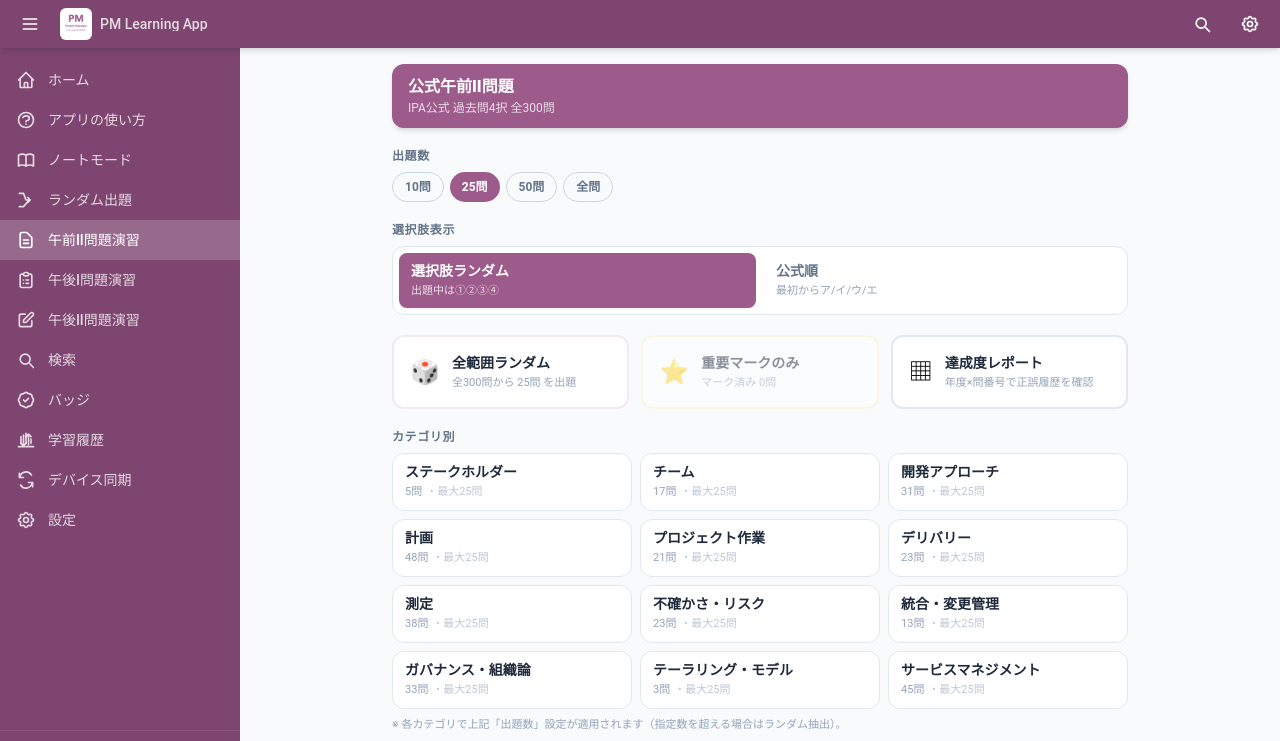
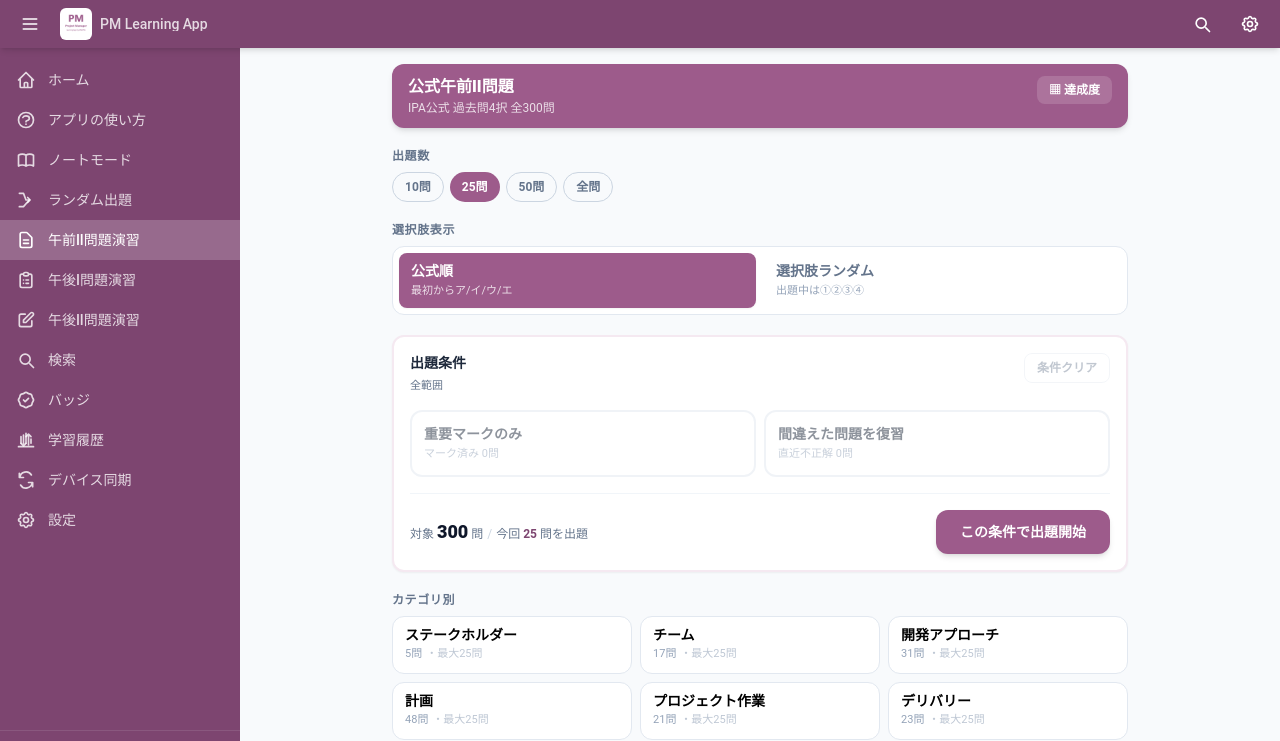
Before and after one commit to hmamiya52-bit/PM-learning_app-pro, a React (Vite) app: page /morning in a window 1280 px wide. Shown: the top 741 px of the page. Built offline with nearby package versions, Linux system fonts and the light colour scheme.

Commit message:
[X] 午前II 出題条件選択フロー改善

```diff
--- a/src/lib/preferences.ts
+++ b/src/lib/preferences.ts
@@ -31,9 +31,9 @@ export function setMorningFontSize(size: FontSize): void {
 export function getMorningChoiceShuffle(): boolean {
   try {
     const v = localStorage.getItem(MORNING_CHOICE_SHUFFLE_KEY)
-    return v === null ? true : v === 'true'
+    return v === null ? false : v === 'true'
   } catch {
-    return true
+    return false
   }
 }
 
--- a/src/pages/OfficialMorningQuiz.tsx
+++ b/src/pages/OfficialMorningQuiz.tsx
@@ -10,7 +10,7 @@ import { getImportantIds } from '../lib/importantMarks'
 import { loadMorningRecords } from '../lib/morningRecords'
 import { getMorningChoiceShuffle, setMorningChoiceShuffle } from '../lib/preferences'
 import MorningAchievementReport from '../components/morning/MorningAchievementReport'
-import type { OfficialMorningQuestion } from '../types'
+import type { MorningRecord, OfficialMorningQuestion } from '../types'
 
 /**
  * 公式午前II トップ画面（/morning）
@@ -25,6 +25,7 @@ import type { OfficialMorningQuestion } from '../types'
  */
 
 type QuestionCount = 10 | 25 | 50 | 'all'
+type MorningSessionScope = 'random' | 'year' | 'important' | 'single' | 'category'
 
 function shuffle<T>(arr: T[]): T[] {
   const result = [...arr]
@@ -35,12 +36,26 @@ function shuffle<T>(arr: T[]): T[] {
   return result
 }
 
+function latestResultMap(records: MorningRecord[]): Map<string, boolean> {
+  const result = new Map<string, boolean>()
+  for (const record of records) {
+    if (!result.has(record.questionId)) {
+      result.set(record.questionId, record.isCorrect)
+    }
+  }
+  return result
+}
+
 export default function OfficialMorningQuiz() {
   const navigate = useNavigate()
   const [count, setCount] = useState<QuestionCount>(25)
   const [shuffleChoices, setShuffleChoices] = useState(() => getMorningChoiceShuffle())
   const [reportOpen, setReportOpen] = useState(false)
   const [morningRecords, setMorningRecords] = useState(() => loadMorningRecords())
+  const [selectedCategoryIds, setSelectedCategoryIds] = useState<string[]>([])
+  const [selectedYears, setSelectedYears] = useState<string[]>([])
+  const [importantOnly, setImportantOnly] = useState(false)
+  const [wrongOnly, setWrongOnly] = useState(false)
 
   const allCount = officialMorningQuestions.length
   const importantIds = useMemo(
@@ -50,6 +65,11 @@ export default function OfficialMorningQuiz() {
   const importantQuestions = useMemo(
     () => officialMorningQuestions.filter((q) => importantIds.has(q.id)),
     [importantIds],
+  )
+  const latestResults = useMemo(() => latestResultMap(morningRecords), [morningRecords])
+  const wrongQuestions = useMemo(
+    () => officialMorningQuestions.filter((q) => latestResults.get(q.id) === false),
+    [latestResults],
   )
 
   // カテゴリ別グルーピング（categoryId が設定されている問題のみ）
@@ -84,10 +104,55 @@ export default function OfficialMorningQuiz() {
     }
   }, [morningRecords])
 
+  const selectedCategorySet = useMemo(() => new Set(selectedCategoryIds), [selectedCategoryIds])
+  const selectedYearSet = useMemo(() => new Set(selectedYears), [selectedYears])
+
+  const filteredQuestions = useMemo(
+    () =>
+      officialMorningQuestions.filter((q) => {
+        if (selectedCategorySet.size > 0 && (!q.categoryId || !selectedCategorySet.has(q.categoryId))) {
+          return false
+        }
+        if (selectedYearSet.size > 0 && !selectedYearSet.has(q.year)) {
+          return false
+        }
+        if (importantOnly && !importantIds.has(q.id)) {
+          return false
+        }
+        if (wrongOnly && latestResults.get(q.id) !== false) {
+          return false
+        }
+        return true
+      }),
+    [importantIds, importantOnly, latestResults, selectedCategorySet, selectedYearSet, wrongOnly],
+  )
+
+  const plannedCount =
+    count === 'all' ? filteredQuestions.length : Math.min(count, filteredQuestions.length)
+
+  const activeFilterLabels = useMemo(() => {
+    const labels: string[] = []
+    if (selectedCategoryIds.length > 0) {
+      const names = selectedCategoryIds
+        .map((id) => categories.find((c) => c.id === id)?.name ?? id)
+        .join('・')
+      labels.push(`カテゴリ: ${names}`)
+    }
+    if (selectedYears.length > 0) {
+      const names = selectedYears
+        .map((year) => getMorningQuestionsByYear(year)[0]?.yearLabel ?? year)
+        .join('・')
+      labels.push(`年度: ${names}`)
+    }
+    if (importantOnly) labels.push('重要マークのみ')
+    if (wrongOnly) labels.push('直近不正解のみ')
+    return labels
+  }, [importantOnly, selectedCategoryIds, selectedYears, wrongOnly])
+
   // 出題リストを構築して Session 画面へ
   const startSession = (
     list: OfficialMorningQuestion[],
-    scope: 'random' | 'year' | 'important' | 'single' | 'category',
+    scope: MorningSessionScope,
     yearLabel?: string,
   ) => {
     const shuffled = shuffle(list)
@@ -101,30 +166,42 @@ export default function OfficialMorningQuiz() {
     })
   }
 
-  const handleRandom = () =>
-    startSession(officialMorningQuestions, 'random')
+  const toggleCategory = (categoryId: string) => {
+    setSelectedCategoryIds((prev) =>
+      prev.includes(categoryId)
+        ? prev.filter((id) => id !== categoryId)
+        : [...prev, categoryId],
+    )
+  }
 
-  const handleImportant = () => {
-    if (importantQuestions.length === 0) {
-      alert('重要マーク済みの公式午前II問題がありません。\n問題画面の ☆ をタップしてマークしてください。')
+  const toggleYear = (year: string) => {
+    setSelectedYears((prev) =>
+      prev.includes(year)
+        ? prev.filter((id) => id !== year)
+        : [...prev, year],
+    )
+  }
+
+  const clearFilters = () => {
+    setSelectedCategoryIds([])
+    setSelectedYears([])
+    setImportantOnly(false)
+    setWrongOnly(false)
+  }
+
+  const handleStartSelected = () => {
+    if (filteredQuestions.length === 0) {
+      alert('現在の条件に合う問題がありません。条件を変更してください。')
       return
     }
-    startSession(importantQuestions, 'important')
-  }
-
-  const handleYear = (year: string) => {
-    const list = getMorningQuestionsByYear(year)
-    if (list.length === 0) return
-    const yearLabel = list[0].yearLabel
-    startSession(list, 'year', yearLabel)
-  }
-
-  const handleCategory = (categoryId: string) => {
-    const list = byCategory.get(categoryId) ?? []
-    if (list.length === 0) return
-    const name = categories.find((c) => c.id === categoryId)?.name ?? categoryId
-    // yearLabel フィールドにカテゴリ名を流用（Summary 画面の表示用、scope=category で区別）
-    startSession(list, 'category', name)
+    const scope: MorningSessionScope =
+      importantOnly ? 'important'
+      : selectedCategoryIds.length > 0 ? 'category'
+      : selectedYears.length > 0 ? 'year'
+      : 'random'
+    const label =
+      activeFilterLabels.length > 0 ? activeFilterLabels.join(' / ') : '全範囲ランダム'
+    startSession(filteredQuestions, scope, label)
   }
 
   const handleReportQuestion = (question: OfficialMorningQuestion) => {
@@ -143,6 +220,8 @@ export default function OfficialMorningQuiz() {
 
         {/* Header */}
         <header className="rounded-xl bg-brand text-white px-4 py-3 shadow-md">
+          <div className="flex items-start gap-3">
+            <div className="flex-1 min-w-0">
               <h1 className="text-base font-black leading-snug">公式午前II問題</h1>
               <p className="text-xs text-white/80 mt-0.5">
                 IPA公式 過去問4択 全{allCount}問
@@ -153,6 +232,18 @@ export default function OfficialMorningQuiz() {
                   </>
                 )}
               </p>
+            </div>
+            <button
+              type="button"
+              onClick={() => {
+                setMorningRecords(loadMorningRecords())
+                setReportOpen(true)
+              }}
+              className="flex-shrink-0 rounded-lg bg-white/15 px-3 py-1.5 text-xs font-bold text-white hover:bg-white/25 focus:outline-none focus-visible:ring-2 focus-visible:ring-white"
+            >
+              ▦ 達成度
+            </button>
+          </div>
         </header>
 
         {/* 問題数セレクタ */}
@@ -185,6 +276,21 @@ export default function OfficialMorningQuiz() {
           <div className="grid grid-cols-2 gap-2 rounded-xl bg-white border border-slate-200 p-1.5">
             <button
               type="button"
+              onClick={() => handleShuffleChoicesChange(false)}
+              aria-pressed={!shuffleChoices}
+              className={`rounded-lg px-3 py-2 text-left transition-colors ${
+                !shuffleChoices
+                  ? 'bg-brand text-white shadow-sm'
+                  : 'text-slate-500 hover:bg-slate-50'
+              }`}
+            >
+              <span className="block text-sm font-bold">公式順</span>
+              <span className={`block text-[11px] mt-0.5 ${!shuffleChoices ? 'text-white/80' : 'text-slate-400'}`}>
+                最初からア/イ/ウ/エ
+              </span>
+            </button>
+            <button
+              type="button"
               onClick={() => handleShuffleChoicesChange(true)}
               aria-pressed={shuffleChoices}
               className={`rounded-lg px-3 py-2 text-left transition-colors ${
@@ -198,69 +304,82 @@ export default function OfficialMorningQuiz() {
                 出題中は①②③④
               </span>
             </button>
-            <button
-              type="button"
-              onClick={() => handleShuffleChoicesChange(false)}
-              aria-pressed={!shuffleChoices}
-              className={`rounded-lg px-3 py-2 text-left transition-colors ${
-                !shuffleChoices
-                  ? 'bg-brand text-white shadow-sm'
-                  : 'text-slate-500 hover:bg-slate-50'
-              }`}
-            >
-              <span className="block text-sm font-bold">公式順</span>
-              <span className={`block text-[11px] mt-0.5 ${!shuffleChoices ? 'text-white/80' : 'text-slate-400'}`}>
-                最初からア/イ/ウ/エ
-              </span>
-            </button>
           </div>
         </section>
 
-        {/* メインアクション */}
-        <section className="grid grid-cols-1 sm:grid-cols-3 gap-3">
-          <button
-            onClick={handleRandom}
-            className="flex items-center gap-3 bg-white rounded-xl border-2 border-brand-light px-4 py-4 hover:border-brand hover:shadow-md transition-all text-left"
-          >
-            <span className="text-2xl flex-shrink-0">🎲</span>
+        {/* 出題条件 + 開始ボタン */}
+        <section className="rounded-xl bg-white border-2 border-brand-light px-4 py-4 shadow-sm space-y-4">
+          <div className="flex items-start gap-3">
             <div className="flex-1 min-w-0">
-              <p className="text-sm font-bold text-slate-800">全範囲ランダム</p>
-              <p className="text-[11px] text-slate-400 mt-0.5">
-                全{allCount}問から {count === 'all' ? '全問' : `${count}問`} を出題
+              <h2 className="text-sm font-black text-slate-800">出題条件</h2>
+              <p className="text-[11px] text-slate-500 mt-1 leading-relaxed">
+                {activeFilterLabels.length > 0 ? activeFilterLabels.join(' / ') : '全範囲'}
               </p>
             </div>
+            <button
+              type="button"
+              onClick={clearFilters}
+              disabled={activeFilterLabels.length === 0}
+              className="flex-shrink-0 rounded-lg border border-slate-200 px-3 py-1.5 text-xs font-bold text-slate-500 hover:border-brand hover:text-brand disabled:opacity-40 disabled:cursor-not-allowed"
+            >
+              条件クリア
             </button>
+          </div>
 
+          <div className="grid grid-cols-1 sm:grid-cols-2 gap-2">
             <button
-            onClick={handleImportant}
-            disabled={importantQuestions.length === 0}
-            className="flex items-center gap-3 bg-white rounded-xl border-2 border-amber-100 px-4 py-4 hover:border-amber-400 hover:shadow-md transition-all text-left disabled:opacity-50 disabled:cursor-not-allowed"
+              type="button"
+              onClick={() => setImportantOnly((prev) => !prev)}
+              disabled={!importantOnly && importantQuestions.length === 0}
+              aria-pressed={importantOnly}
+              className={`rounded-xl border-2 px-3 py-3 text-left transition-all disabled:opacity-50 disabled:cursor-not-allowed ${
+                importantOnly
+                  ? 'border-amber-400 bg-amber-50'
+                  : 'border-slate-200 hover:border-amber-300 hover:bg-amber-50/60'
+              }`}
             >
-            <span className="text-2xl flex-shrink-0">⭐</span>
-            <div className="flex-1 min-w-0">
               <p className="text-sm font-bold text-slate-800">重要マークのみ</p>
               <p className="text-[11px] text-slate-400 mt-0.5">
                 マーク済み {importantQuestions.length}問
               </p>
-            </div>
             </button>
 
             <button
               type="button"
               onClick={() => {
                 setMorningRecords(loadMorningRecords())
-              setReportOpen(true)
+                setWrongOnly((prev) => !prev)
               }}
-            className="flex items-center gap-3 bg-white rounded-xl border-2 border-slate-200 px-4 py-4 hover:border-brand hover:shadow-md transition-all text-left"
+              disabled={!wrongOnly && wrongQuestions.length === 0}
+              aria-pressed={wrongOnly}
+              className={`rounded-xl border-2 px-3 py-3 text-left transition-all disabled:opacity-50 disabled:cursor-not-allowed ${
+                wrongOnly
+                  ? 'border-red-400 bg-red-50'
+                  : 'border-slate-200 hover:border-red-300 hover:bg-red-50/60'
+              }`}
             >
-            <span className="text-2xl flex-shrink-0">▦</span>
-            <div className="flex-1 min-w-0">
-              <p className="text-sm font-bold text-slate-800">達成度レポート</p>
+              <p className="text-sm font-bold text-slate-800">間違えた問題を復習</p>
               <p className="text-[11px] text-slate-400 mt-0.5">
-                年度×問番号で正誤履歴を確認
+                直近不正解 {wrongQuestions.length}問
               </p>
+            </button>
           </div>
+
+          <div className="flex flex-col gap-3 sm:flex-row sm:items-center sm:justify-between border-t border-slate-100 pt-4">
+            <p className="text-xs text-slate-500">
+              対象 <span className="text-lg font-black tabular-nums text-slate-900">{filteredQuestions.length}</span> 問
+              <span className="mx-1 text-slate-300">/</span>
+              今回 <span className="font-bold tabular-nums text-brand-dark">{plannedCount}</span> 問を出題
+            </p>
+            <button
+              type="button"
+              onClick={handleStartSelected}
+              disabled={filteredQuestions.length === 0}
+              className="w-full sm:w-auto rounded-xl bg-brand px-6 py-3 text-sm font-black text-white shadow-md hover:bg-brand-dark focus:outline-none focus-visible:ring-2 focus-visible:ring-brand disabled:bg-slate-200 disabled:text-slate-400 disabled:shadow-none disabled:cursor-not-allowed"
+            >
+              この条件で出題開始
             </button>
+          </div>
         </section>
 
         {/* カテゴリ別カード */}
@@ -277,11 +396,17 @@ export default function OfficialMorningQuiz() {
               {categoryCards.map((c) => (
                 <button
                   key={c.id}
-                  onClick={() => handleCategory(c.id)}
-                  className="flex flex-col items-start bg-white rounded-xl border border-slate-200 px-3 py-2.5 hover:border-brand hover:shadow-md transition-all text-left"
+                  type="button"
+                  onClick={() => toggleCategory(c.id)}
+                  aria-pressed={selectedCategorySet.has(c.id)}
+                  className={`flex flex-col items-start rounded-xl border px-3 py-2.5 hover:shadow-md transition-all text-left ${
+                    selectedCategorySet.has(c.id)
+                      ? 'bg-brand-light border-brand text-brand-darker'
+                      : 'bg-white border-slate-200 hover:border-brand'
+                  }`}
                 >
-                  <p className="text-sm font-bold text-slate-800 leading-tight">{c.name}</p>
-                  <p className="text-[11px] text-slate-400 mt-0.5">
+                  <p className="text-sm font-bold leading-tight">{c.name}</p>
+                  <p className={`text-[11px] mt-0.5 ${selectedCategorySet.has(c.id) ? 'text-brand-dark/80' : 'text-slate-400'}`}>
                     {c.count}問
                     <span className="ml-1 opacity-60">{count === 'all' ? '・全問' : `・最大${count}問`}</span>
                   </p>
@@ -290,7 +415,7 @@ export default function OfficialMorningQuiz() {
             </div>
           )}
           <p className="text-[11px] text-slate-400 mt-2">
-            ※ 各カテゴリで上記「出題数」設定が適用されます（指定数を超える場合はランダム抽出）。
+            ※ 複数選択できます。未選択なら全カテゴリが対象です。
           </p>
         </section>
 
@@ -306,18 +431,26 @@ export default function OfficialMorningQuiz() {
               return (
                 <button
                   key={year}
-                  onClick={() => handleYear(year)}
+                  type="button"
+                  onClick={() => toggleYear(year)}
                   disabled={list.length === 0}
-                  className="flex flex-col items-start bg-white rounded-xl border border-slate-200 px-3 py-2.5 hover:border-brand hover:shadow-md transition-all text-left disabled:opacity-50 disabled:cursor-not-allowed"
+                  aria-pressed={selectedYearSet.has(year)}
+                  className={`flex flex-col items-start rounded-xl border px-3 py-2.5 hover:shadow-md transition-all text-left disabled:opacity-50 disabled:cursor-not-allowed ${
+                    selectedYearSet.has(year)
+                      ? 'bg-brand-light border-brand text-brand-darker'
+                      : 'bg-white border-slate-200 hover:border-brand'
+                  }`}
                 >
-                  <p className="text-sm font-bold text-slate-800">{yearLabel}</p>
-                  <p className="text-[11px] text-slate-400 mt-0.5">{list.length}問</p>
+                  <p className="text-sm font-bold">{yearLabel}</p>
+                  <p className={`text-[11px] mt-0.5 ${selectedYearSet.has(year) ? 'text-brand-dark/80' : 'text-slate-400'}`}>
+                    {list.length}問
+                  </p>
                 </button>
               )
             })}
           </div>
           <p className="text-[11px] text-slate-400 mt-2">
-            ※ F1段階ではサンプル年度のみ。F2-P3 で全年度（H25〜現行）に拡張予定。
+            ※ 複数選択できます。未選択なら全年度が対象です。
           </p>
         </section>
 
```
Lines whose indentation alone changed are shown as unchanged.
